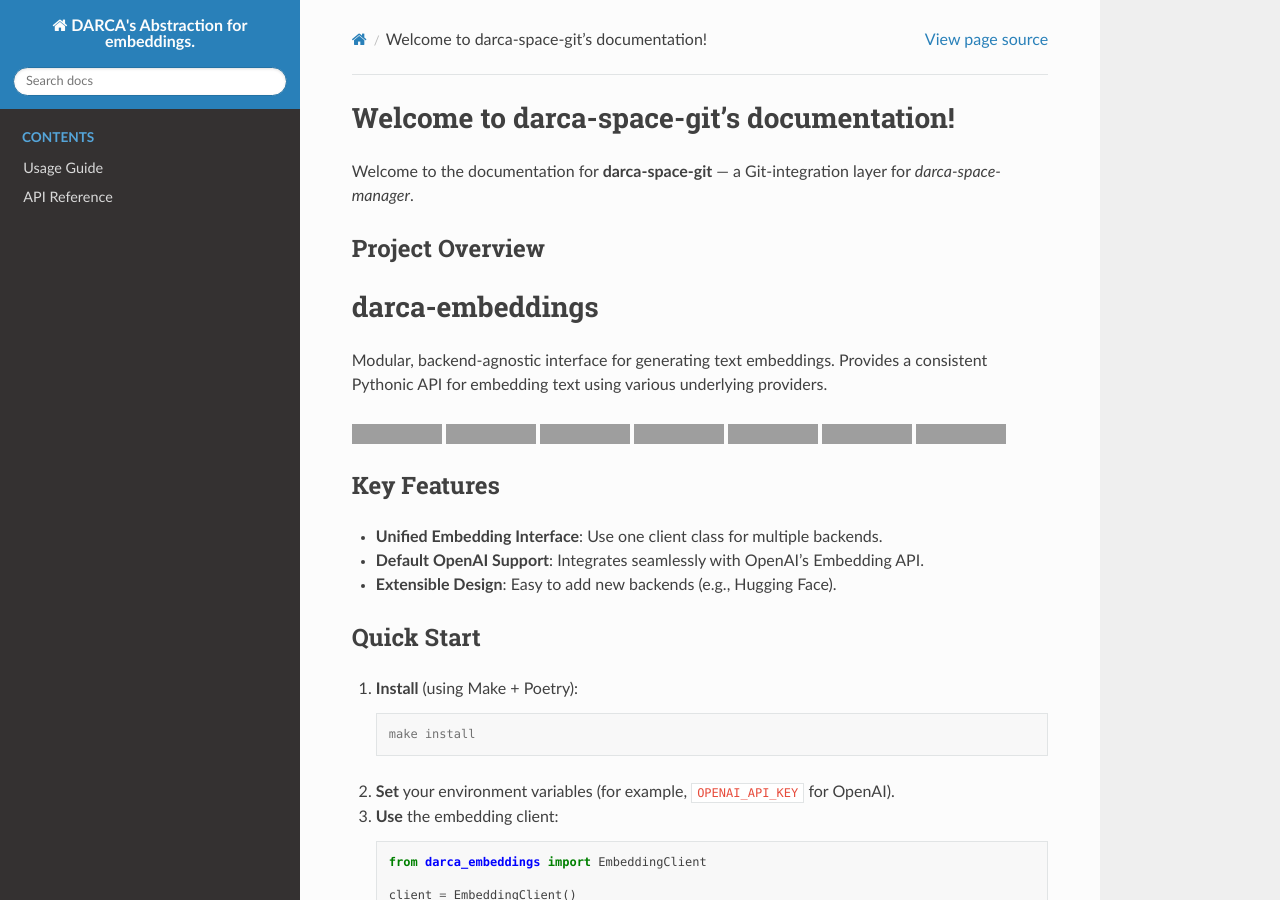
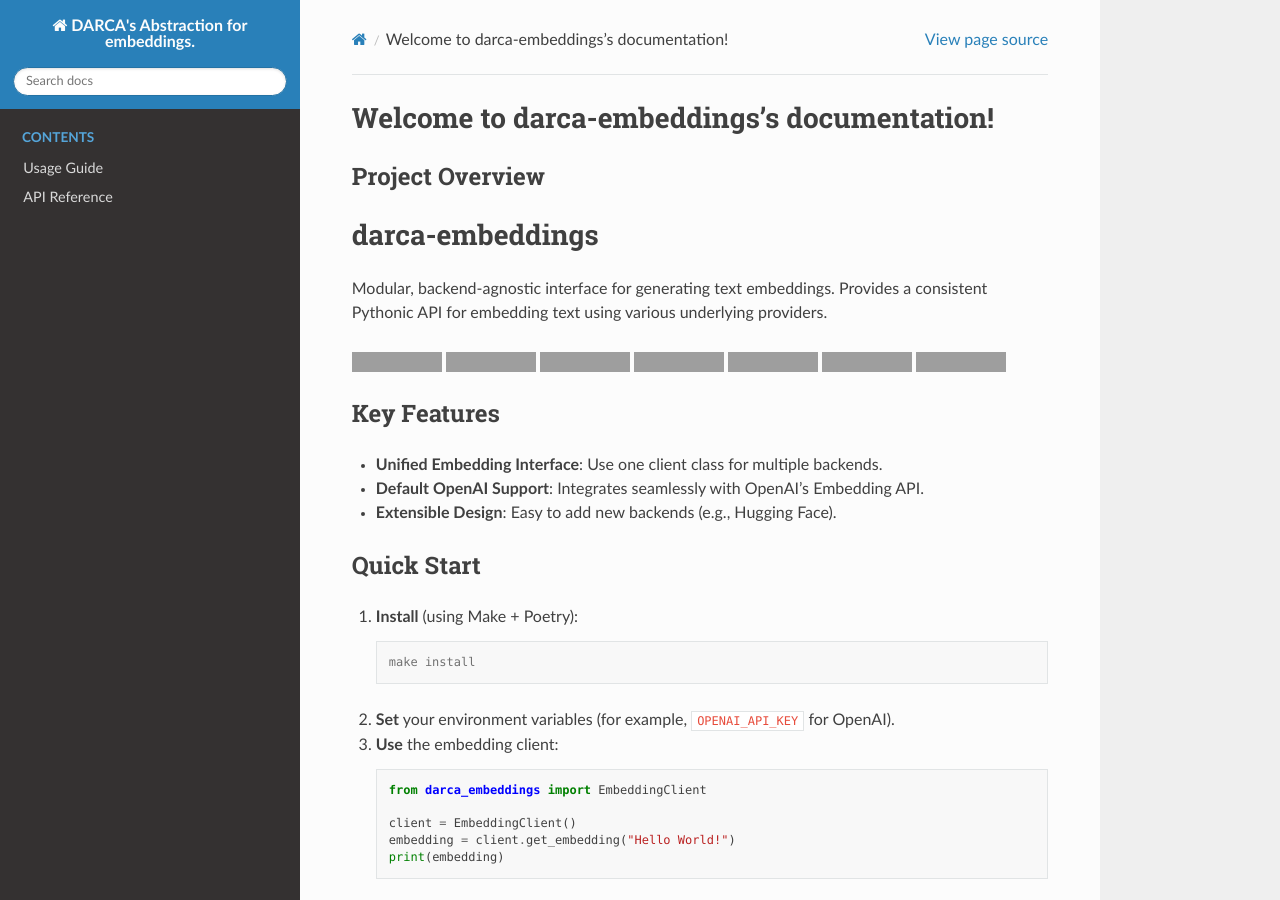
Before and after one commit to roelkist/darca-embeddings, a Sphinx documentation site: the page built from docs/source/index.rst, in a window 1280 px wide and 900 px high, cut to the strip 0-900 px from the top of the window. Built offline with Sphinx 7.4.7 and the Read the Docs theme 3.1.0, drawn with Linux system fonts in a browser that asks for light colours; grey boxes are pictures that could not be loaded.

Commit message:
doc fix wrong reference

```diff
--- a/docs/source/index.rst
+++ b/docs/source/index.rst
@@ -1,9 +1,7 @@
-.. darca-space-manager documentation master file
+.. darca-embeddingsndocumentation master file
 
-Welcome to darca-space-git's documentation!
+Welcome to darca-embeddings's documentation!
 ================================================
-
-Welcome to the documentation for **darca-space-git** — a Git-integration layer for `darca-space-manager`.
 
 Project Overview
 ----------------
```
